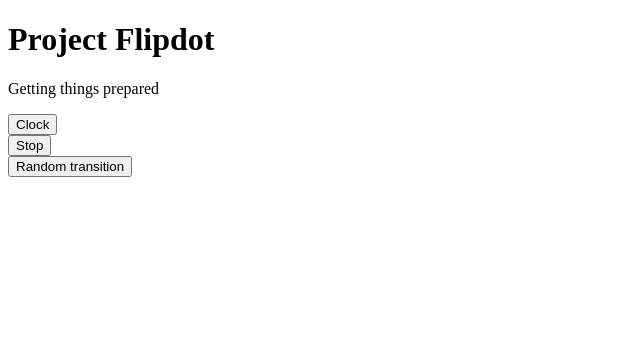
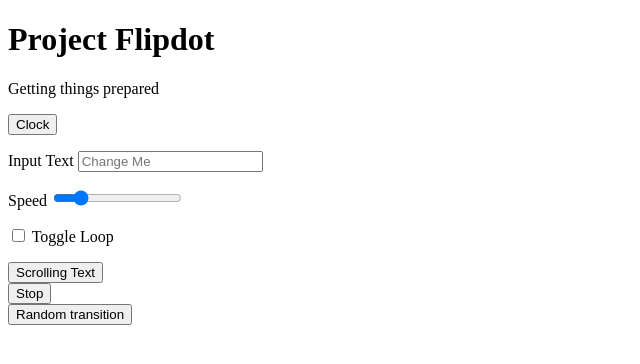
Before and after one commit to Byte-Oracle/Project-Flipdot, a Flask app: page / in a window 1280 px wide. Shown: the top 364 px of the page, without its empty margins (0-640 px from the left). Run offline with Flask 3, Linux system fonts and the light colour scheme.

Commit message:
Adding Scrolling Text (Buggy)

```diff
--- a/server.py
+++ b/server.py
@@ -1,5 +1,5 @@
-from flask import Flask, render_template, redirect, url_for
-from features import flip_clock_feature as flip_clock
+from flask import Flask, render_template, redirect, url_for, request
+from features import flip_clock_feature as flip_clock, text_scroll_feature
 from lib import display, transitions
 
 app = Flask(__name__)
@@ -14,6 +14,14 @@ def clock():
     display.run(flip_clock.start, screen_size)
     return redirect(url_for("index"))
 
+@app.post("/scrolling_text")
+def scrolling_text():
+    speed = request.form.get("animation_speed")
+    loop = request.form.get("loop_toggle")
+    text = request.form.get("input_text")
+    display.run(text_scroll_feature.start(screen_size, text, speed, loop))
+    return redirect(url_for("index"))
+
 @app.post("/transition")
 def transition():
     display.run(transitions.get_rand_transition().start(screen_size))
@@ -24,4 +32,6 @@ def stop():
     display.stop()
     return redirect(url_for("index"))
 
+
+
 display.run(transitions.get_rand_transition().start, screen_size)
--- a/templates/index.html
+++ b/templates/index.html
@@ -5,10 +5,28 @@
     <form action="{{url_for('clock')}}" method="POST">
         <button>Clock</button>
     </form>
+    <form action="{{url_for('scrolling_text')}}" method="POST">
+        <p>
+            <label for="input">Input Text</label>
+            <input type="text" id="input" name="input_text" placeholder="Change Me">
+        </p>
+        <p>
+            <label for="speed">Speed</label>
+            <input type="range" id="speed" name="animation_speed" min="0.025" max="0.75" step="0.01" value="0.15">
+        </p>
+        <p>
+            <label>
+                <input type="checkbox" id="loop" name="loop_toggle">
+                Toggle Loop
+            </label>
+        </p>
+        <button>Scrolling Text</button>
+    </form>
     <form action="{{url_for('stop')}}" method="POST">
         <button>Stop</button>
     </form>
     <form action="{{url_for('transition')}}" method="POST">
         <button>Random transition</button>
     </form>
+
 </body>
```
Also changed, not shown: features/text_scroll_feature.py (added, +34 -0 lines), 1 other file.
